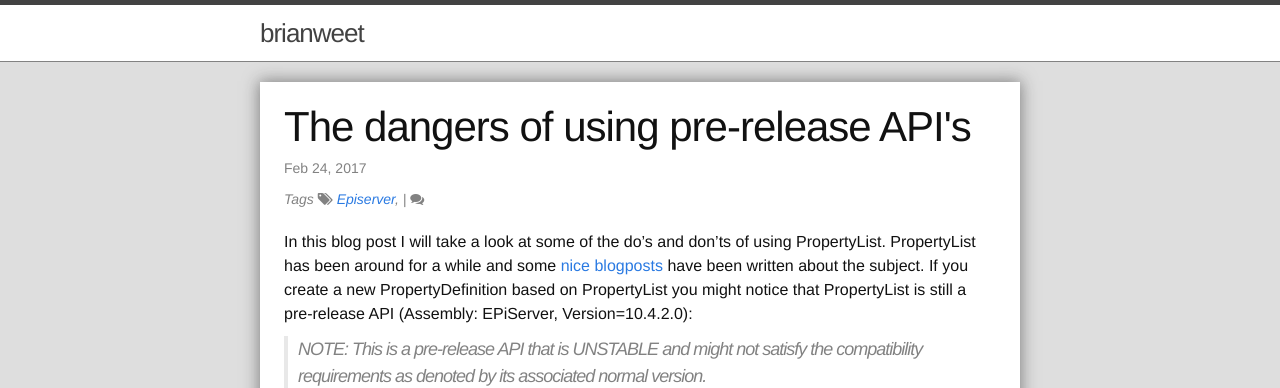
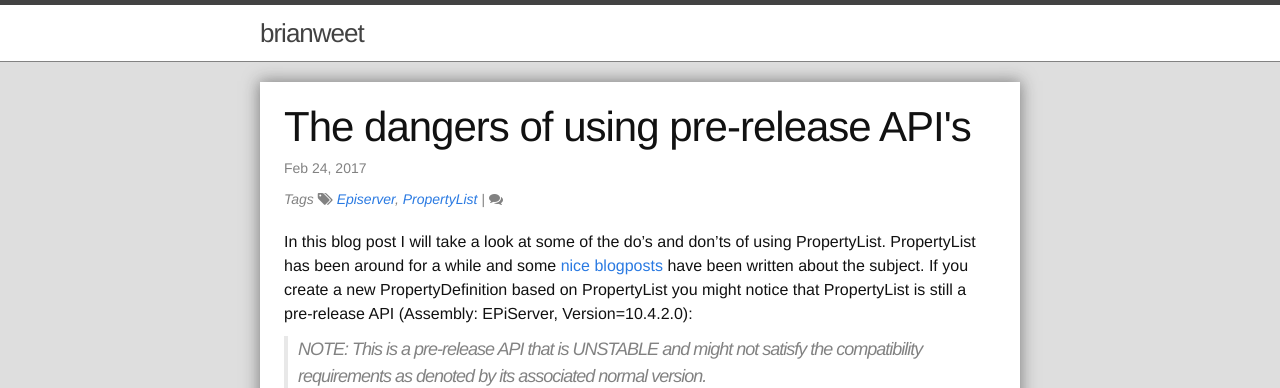
Before and after one commit to brianweet/brianweet.github.io, a Jekyll site: the page built from _posts/2017-24-02-dangers-of-using-pre-release-apis.md, in a window 1280 px wide and 900 px high. Shown: the top 388 px of the window. Built offline with Jekyll 4.4.1, drawn with Linux system fonts in a browser that asks for light colours; nearby versions of some CDN libraries; comment, search, counter and statistics services are not loaded.

Commit message:
Add tag propertylist

```diff
--- a/_data/tags.yml
+++ b/_data/tags.yml
@@ -26,3 +26,5 @@ workfront:
   name: Workfront
 episerver:
   name: Episerver
+propertylist:
+  name: PropertyList
```
Also changed, not shown: tags/propertylist.md (added, +5 -0 lines).
